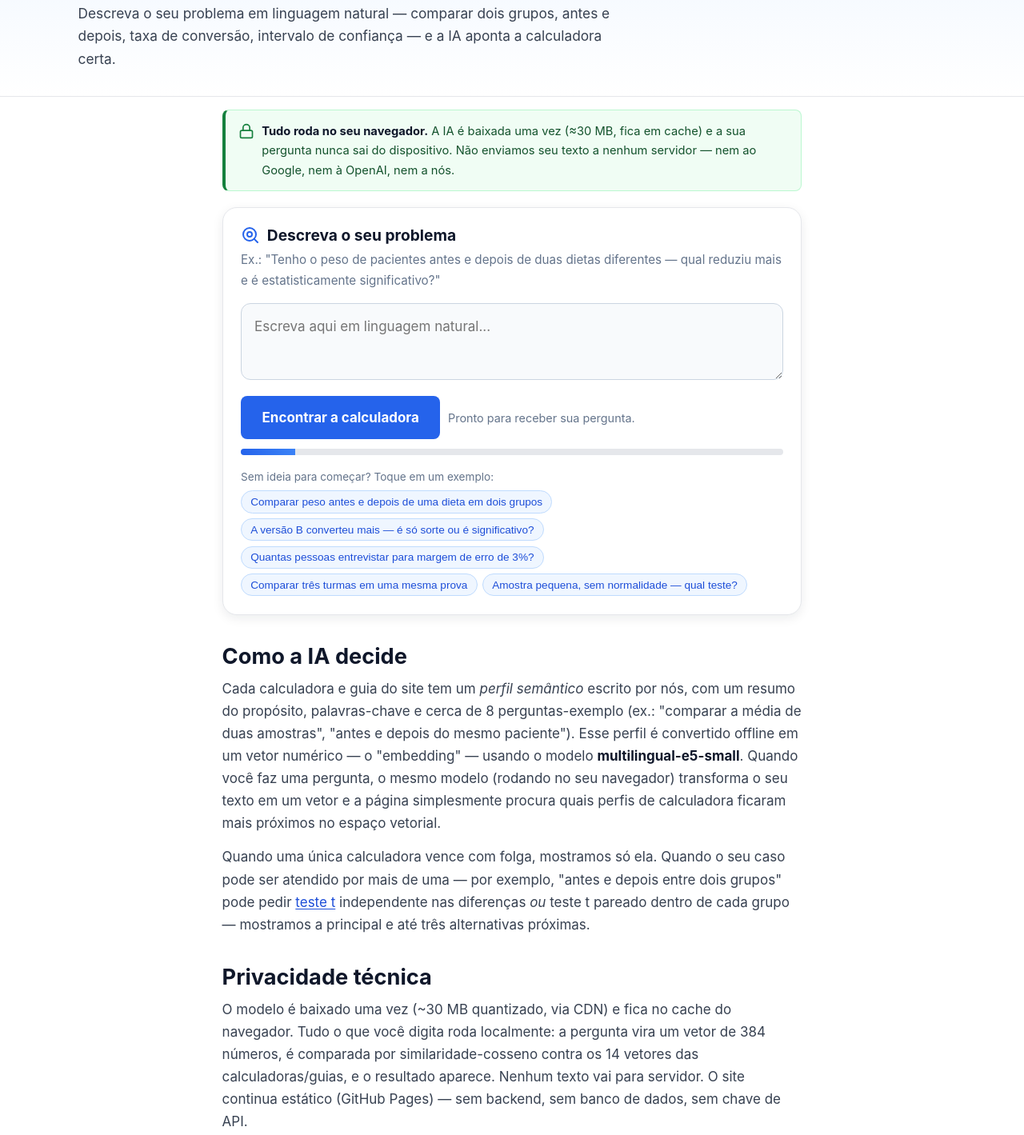
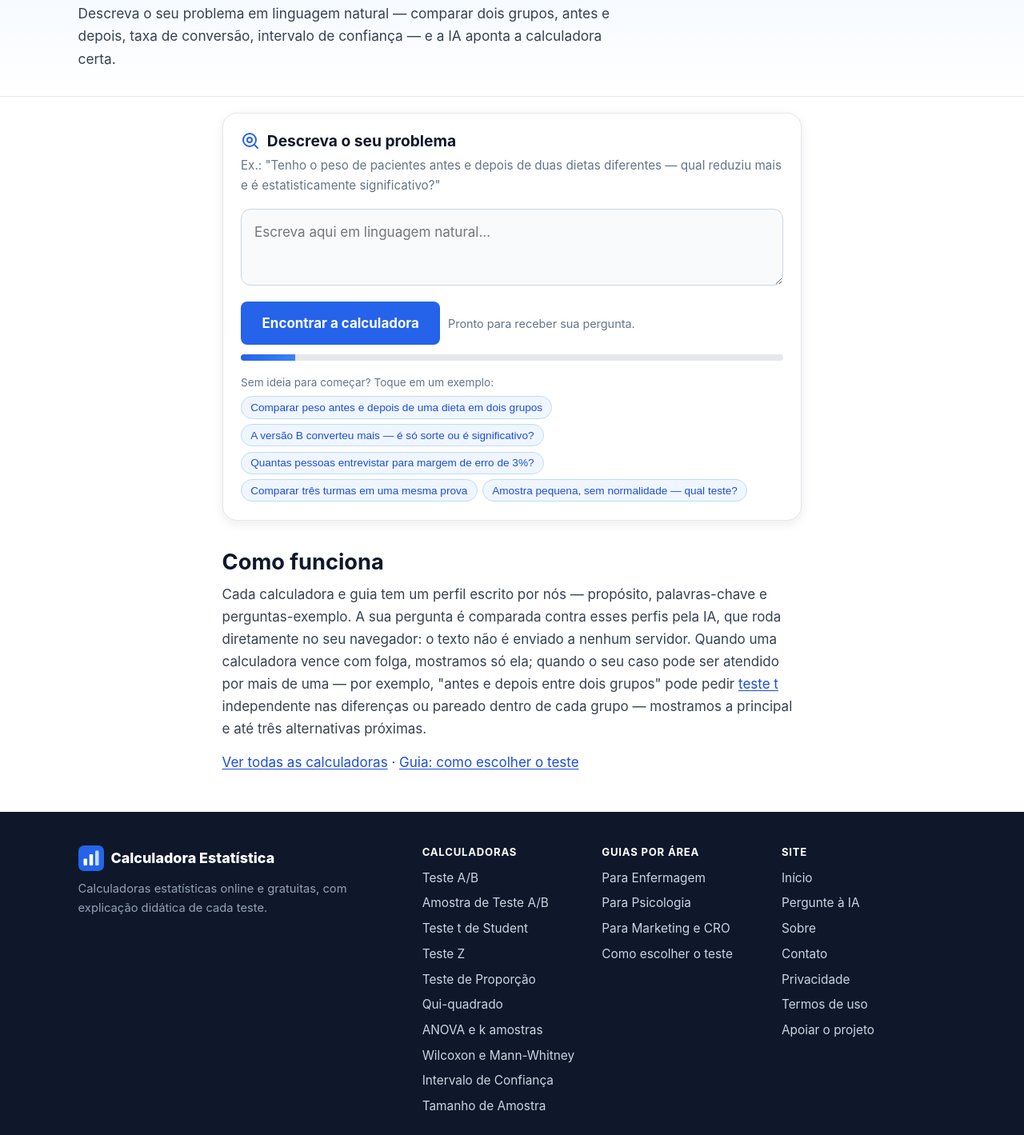
Before and after one commit to calculadoraestatistica/calculadoraestatistica.github.io, a plain HTML site: page busca-ia.html in a window 1280 px wide. Shown: the part 175-1594 px from the top of the page at 80% size. Drawn offline with Linux system fonts and the light colour scheme.

Commit message:
Enxuga texto da busca IA e remove menoes a detalhes de hospedagem

```diff
--- a/busca-ia.html
+++ b/busca-ia.html
@@ -137,13 +137,6 @@
 
   <div class="container narrow">
 
-    <div class="ai-privacy">
-      <svg viewBox="0 0 24 24" fill="none" stroke="currentColor" stroke-width="2" stroke-linecap="round" stroke-linejoin="round" aria-hidden="true"><rect x="3" y="11" width="18" height="11" rx="2" ry="2"/><path d="M7 11V7a5 5 0 0 1 10 0v4"/></svg>
-      <div>
-        <strong>Tudo roda no seu navegador.</strong> A IA é baixada uma vez (≈30 MB, fica em cache) e a sua pergunta nunca sai do dispositivo. Não enviamos seu texto a nenhum servidor — nem ao Google, nem à OpenAI, nem a nós.
-      </div>
-    </div>
-
     <section class="ai-search">
       <div class="ai-search__head">
         <svg viewBox="0 0 24 24" fill="none" stroke="currentColor" stroke-width="2" stroke-linecap="round" stroke-linejoin="round" aria-hidden="true"><circle cx="11" cy="11" r="8"/><line x1="21" y1="21" x2="16.65" y2="16.65"/><circle cx="11" cy="11" r="3"/></svg>
@@ -176,12 +169,8 @@
     <div class="ad-slot" data-ad-slot=""></div>
 
     <article class="prose">
-      <h2>Como a IA decide</h2>
-      <p>Cada calculadora e guia do site tem um <em>perfil semântico</em> escrito por nós, com um resumo do propósito, palavras-chave e cerca de 8 perguntas-exemplo (ex.: "comparar a média de duas amostras", "antes e depois do mesmo paciente"). Esse perfil é convertido offline em um vetor numérico — o "embedding" — usando o modelo <strong>multilingual-e5-small</strong>. Quando você faz uma pergunta, o mesmo modelo (rodando no seu navegador) transforma o seu texto em um vetor e a página simplesmente procura quais perfis de calculadora ficaram mais próximos no espaço vetorial.</p>
-      <p>Quando uma única calculadora vence com folga, mostramos só ela. Quando o seu caso pode ser atendido por mais de uma — por exemplo, "antes e depois entre dois grupos" pode pedir <a href="/teste-t.html">teste t</a> independente nas diferenças <em>ou</em> teste t pareado dentro de cada grupo — mostramos a principal e até três alternativas próximas.</p>
-
-      <h2>Privacidade técnica</h2>
-      <p>O modelo é baixado uma vez (~30 MB quantizado, via CDN) e fica no cache do navegador. Tudo o que você digita roda localmente: a pergunta vira um vetor de 384 números, é comparada por similaridade-cosseno contra os 14 vetores das calculadoras/guias, e o resultado aparece. Nenhum texto vai para servidor. O site continua estático (GitHub Pages) — sem backend, sem banco de dados, sem chave de API.</p>
+      <h2>Como funciona</h2>
+      <p>Cada calculadora e guia tem um perfil escrito por nós — propósito, palavras-chave e perguntas-exemplo. A sua pergunta é comparada contra esses perfis pela IA, que roda diretamente no seu navegador: o texto não é enviado a nenhum servidor. Quando uma calculadora vence com folga, mostramos só ela; quando o seu caso pode ser atendido por mais de uma — por exemplo, "antes e depois entre dois grupos" pode pedir <a href="/teste-t.html">teste t</a> independente nas diferenças ou pareado dentro de cada grupo — mostramos a principal e até três alternativas próximas.</p>
 
       <p class="u-mt-md"><a href="/#calculadoras">Ver todas as calculadoras</a> · <a href="/guias/como-escolher-teste-estatistico.html">Guia: como escolher o teste</a></p>
     </article>
```
Also changed, not shown: privacidade.html (+1 -1 lines).
